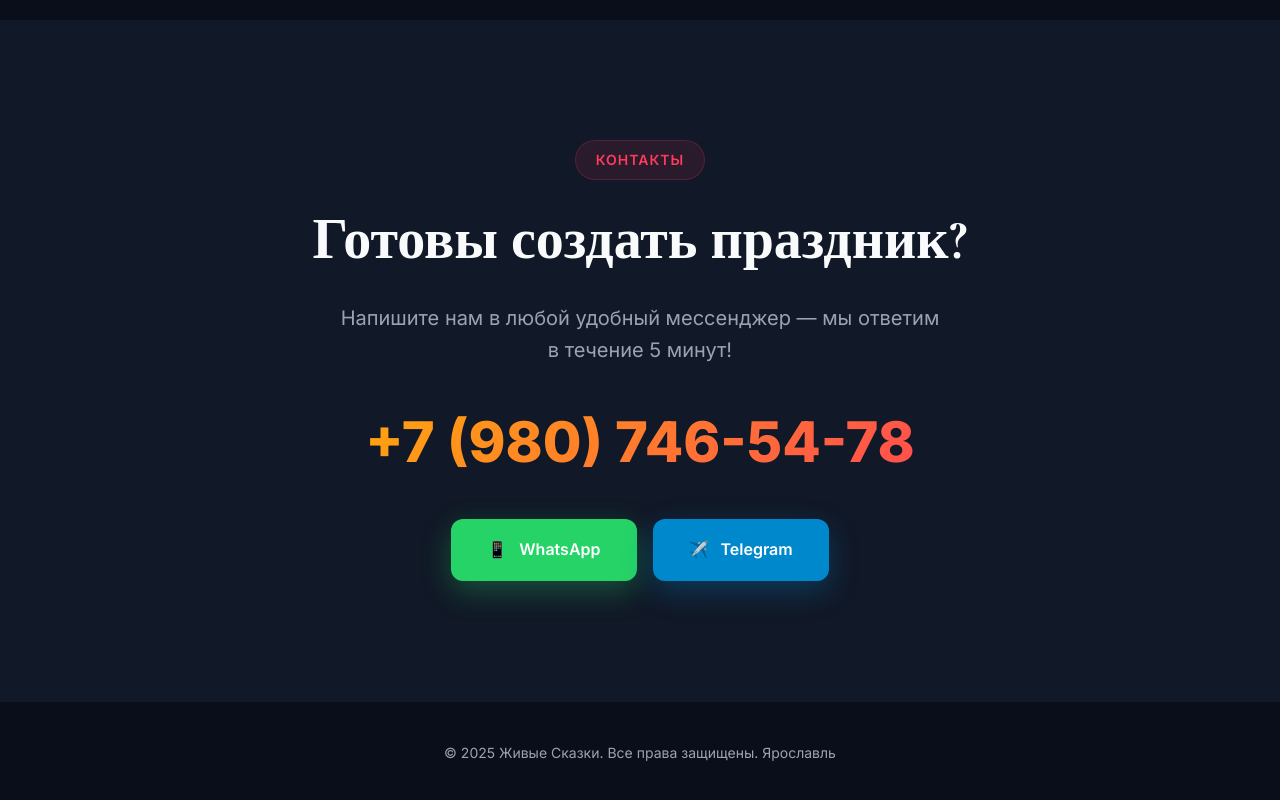
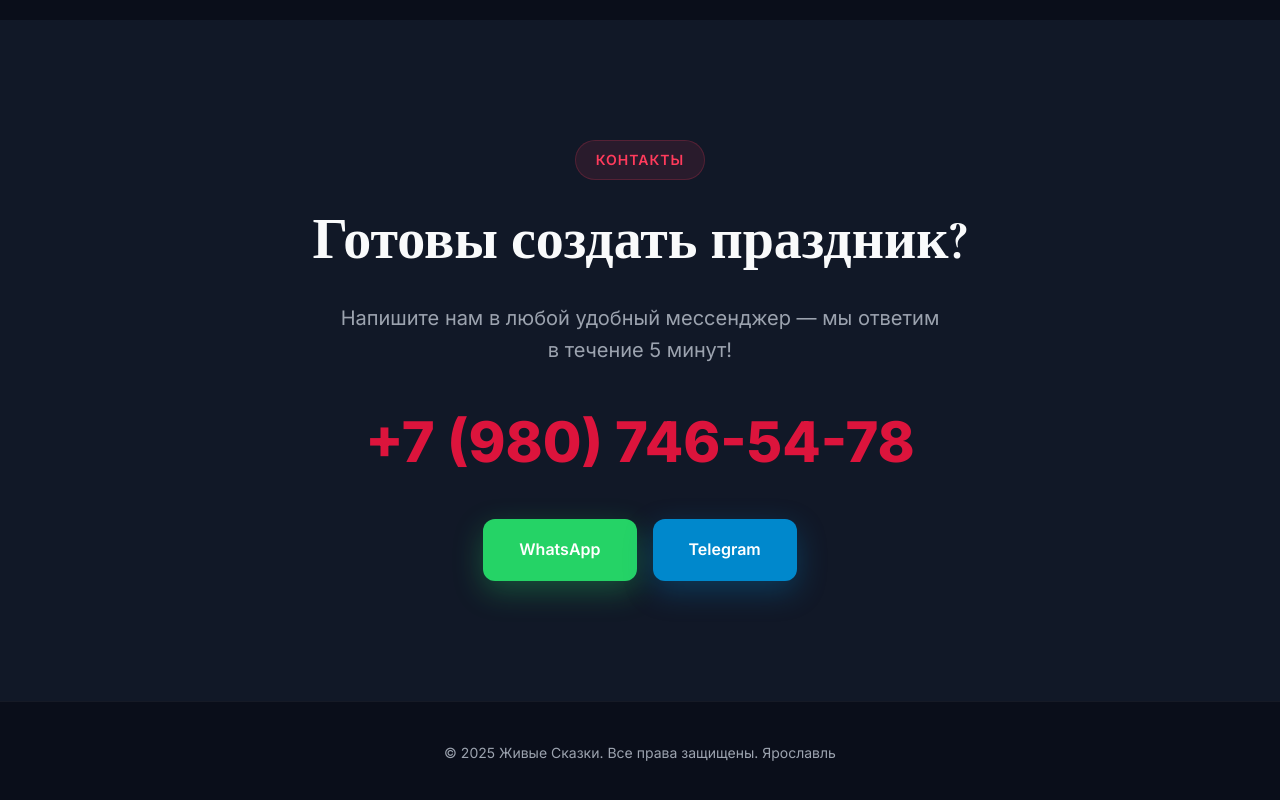
Before and after one commit to ioannooov/ioannooov.github.io, a plain HTML site: page index.html in a window 1280 px wide. Shown: the part 5026-5826 px from the top of the page. Drawn offline with nearby package versions, Linux system fonts and the light colour scheme.

Commit message:
Update index.html

```diff
--- a/index.html
+++ b/index.html
@@ -713,7 +713,7 @@
         .phone-display {
             font-size: 56px;
             font-weight: 800;
-            background: linear-gradient(135deg, var(--accent-gold), var(--accent-primary));
+            background: Crimson;
             -webkit-background-clip: text;
             -webkit-text-fill-color: transparent;
             background-clip: text;
@@ -1384,10 +1384,10 @@
                 <div class="phone-display">+7 (980) 746-54-78</div>
                 <div class="social-buttons">
                     <a href="https://wa.me/79807465478" target="_blank" class="social-btn whatsapp">
-                        <span>📱</span> WhatsApp
+                        WhatsApp
                     </a>
                     <a href="https://t.me/+79807465478" target="_blank" class="social-btn telegram">
-                        <span>✈️</span> Telegram
+                        Telegram
                     </a>
                 </div>
             </div>
```
